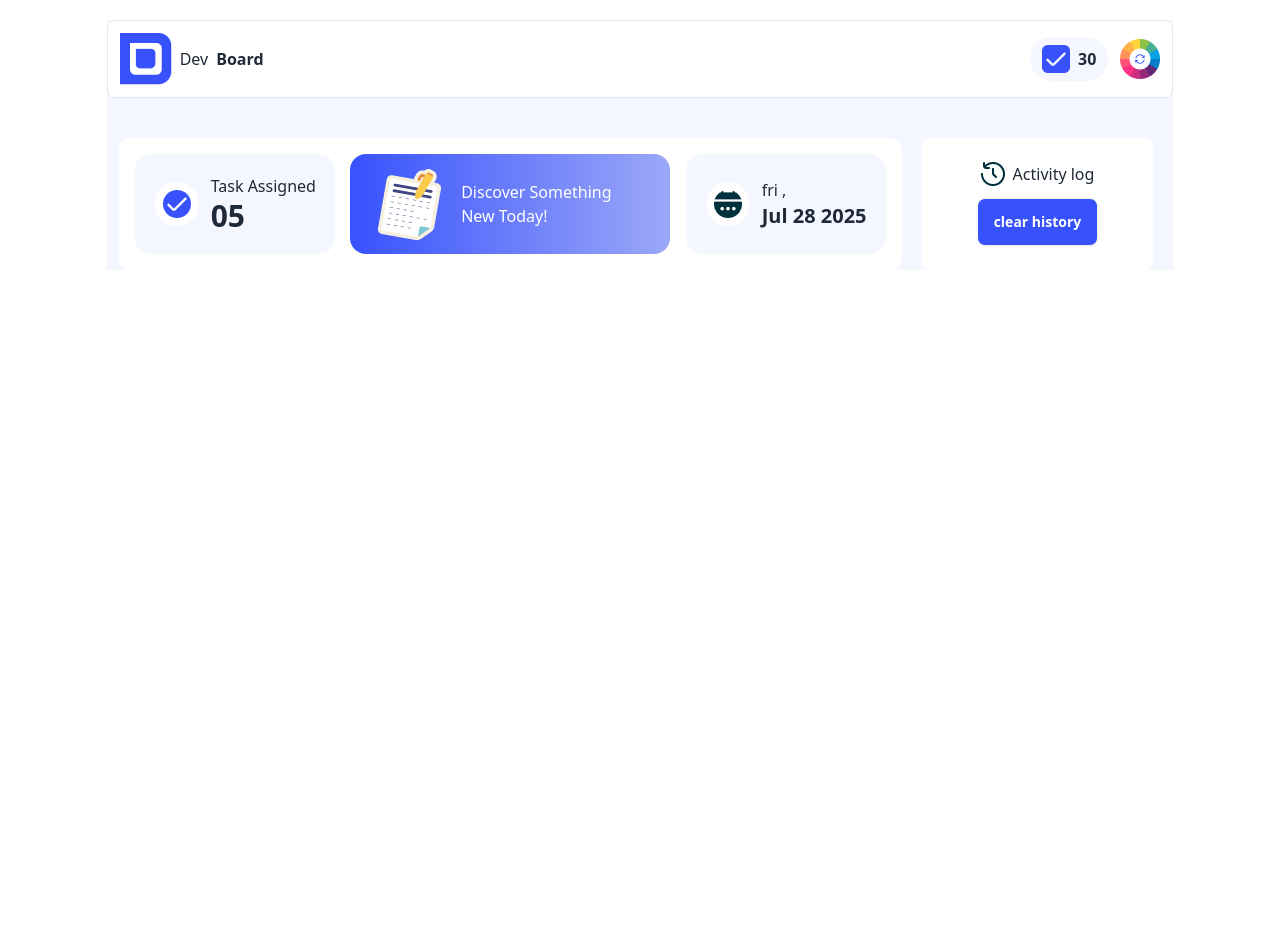
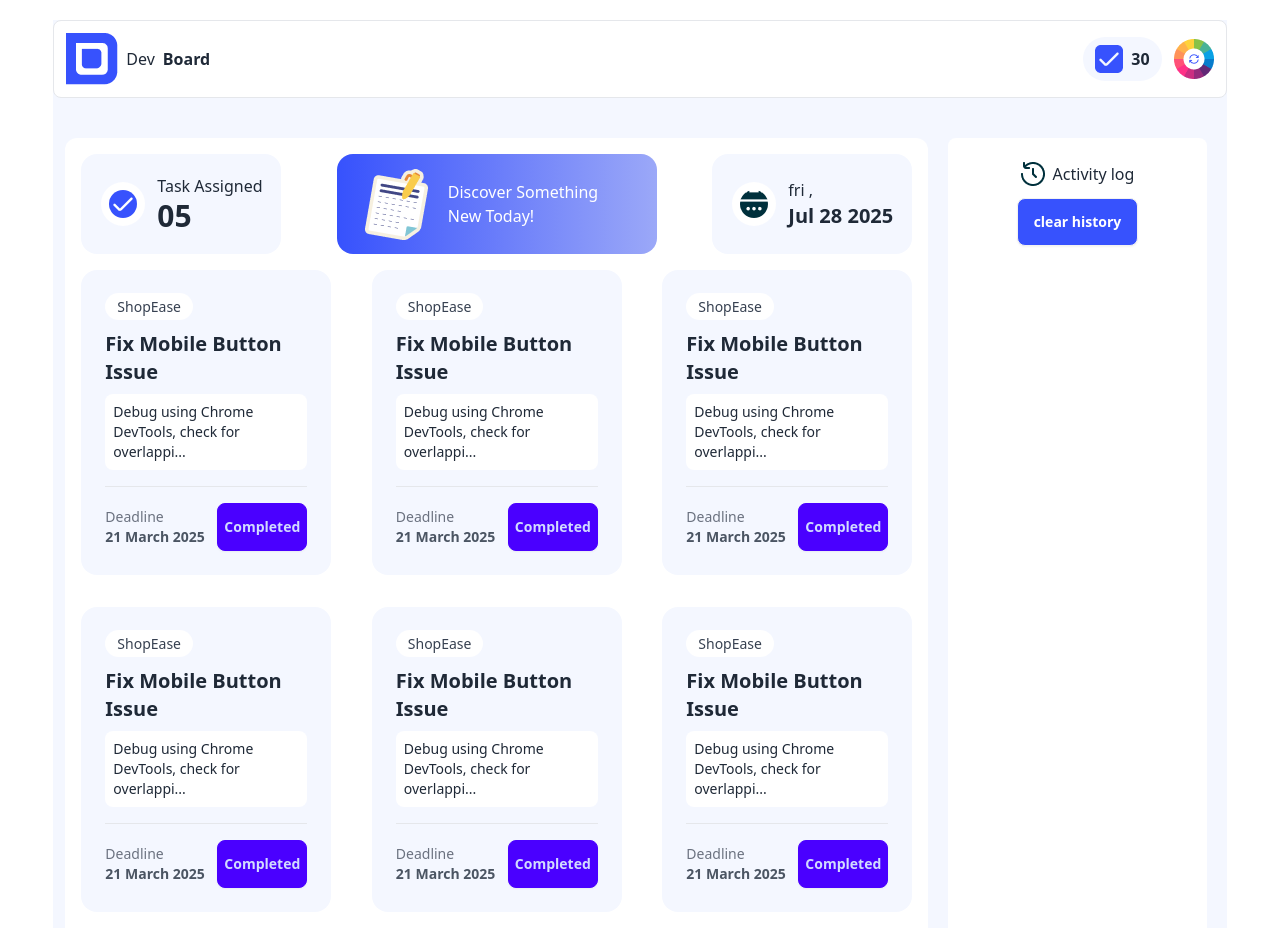
Before and after one commit to Fahad-smto/b11-assingment-04, a plain HTML site: page index.html in a window 1280 px wide. Before the commit the page ends 800 px from the top, so only its background shows below. Drawn offline with nearby package versions, Linux system fonts and the light colour scheme.

Commit message:
cards section has completed

```diff
--- a/index.html
+++ b/index.html
@@ -11,7 +11,7 @@
 
 </head>
 
-<body class="w-5/6 mx-auto mt-5 bg-[#F4F7FF] ">
+<body class="w-11/12 mx-auto mt-5 bg-[#F4F7FF] ">
   <header>
     <nav class="bg-white p-3 border rounded-lg">
       <div class="flex justify-between">
@@ -34,8 +34,8 @@
   <main>
 
 
-    <section class="grid grid-cols-12 gap-5 mt-10">
-      <div class="col-span-9 bg-white  justify-between flex rounded-xl p-4 ml-3">
+    <section class="grid grid-cols-4 gap-5 mt-10">
+      <div class="col-span-3 bg-white  justify-between flex rounded-xl p-4 ml-3 flex-wrap">
 
         <!-- one -->
         <div class="flex items-center gap-3 h-[100px] w-[200px] bg-[#F4F7FF] rounded-2xl ">
@@ -69,11 +69,103 @@
           </div>
         </div>
 
+
+
+
+        <!-- cards 01 -->
+        <div class="bg-[#F4F7FF] p-6 rounded-2xl w-[250px] my-4">
+          <span class="bg-white text-gray-700 text-sm px-3 py-1 rounded-2xl font-medium">ShopEase</span>
+          <h2 class="text-xl font-semibold mt-3">Fix Mobile Button Issue</h2>
+          <p class=" bg-white p-2 rounded-lg mt-2 text-sm">Debug using Chrome DevTools, check for overlappi...</p>
+          <div class="border-t mt-4 pt-4 flex justify-between items-center text-sm text-gray-600">
+              <div>
+                  <p class="text-gray-500">Deadline</p>
+                  <p class="font-semibold">21 March 2025</p>
+              </div>
+              <button class="w-[90px] btn btn-primary">Completed</button>
+          </div>
       </div>
+
+        <!-- cards 02-->
+        <div class="bg-[#F4F7FF] p-6 rounded-2xl w-[250px]  my-4">
+          <span class="bg-white text-gray-700 text-sm px-3 py-1 rounded-2xl font-medium">ShopEase</span>
+          <h2 class="text-xl font-semibold mt-3">Fix Mobile Button Issue</h2>
+          <p class=" bg-white p-2 rounded-lg mt-2 text-sm">Debug using Chrome DevTools, check for overlappi...</p>
+          <div class="border-t mt-4 pt-4 flex justify-between items-center text-sm text-gray-600">
+              <div>
+                  <p class="text-gray-500">Deadline</p>
+                  <p class="font-semibold">21 March 2025</p>
+              </div>
+              <button class="w-[90px] btn btn-primary">Completed</button>
+          </div>
+      </div>
+
+        <!-- cards 03-->
+        <div class="bg-[#F4F7FF] p-6 rounded-2xl w-[250px]  my-4">
+          <span class="bg-white text-gray-700 text-sm px-3 py-1 rounded-2xl font-medium">ShopEase</span>
+          <h2 class="text-xl font-semibold mt-3">Fix Mobile Button Issue</h2>
+          <p class=" bg-white p-2 rounded-lg mt-2 text-sm">Debug using Chrome DevTools, check for overlappi...</p>
+          <div class="border-t mt-4 pt-4 flex justify-between items-center text-sm text-gray-600">
+              <div>
+                  <p class="text-gray-500">Deadline</p>
+                  <p class="font-semibold">21 March 2025</p>
+              </div>
+              <button class="w-[90px] btn btn-primary">Completed</button>
+          </div>
+      </div>
+
+        <!-- cards 04-->
+        <div class="bg-[#F4F7FF] p-6 rounded-2xl w-[250px]  my-4">
+          <span class="bg-white text-gray-700 text-sm px-3 py-1 rounded-2xl font-medium">ShopEase</span>
+          <h2 class="text-xl font-semibold mt-3">Fix Mobile Button Issue</h2>
+          <p class=" bg-white p-2 rounded-lg mt-2 text-sm">Debug using Chrome DevTools, check for overlappi...</p>
+          <div class="border-t mt-4 pt-4 flex justify-between items-center text-sm text-gray-600">
+              <div>
+                  <p class="text-gray-500">Deadline</p>
+                  <p class="font-semibold">21 March 2025</p>
+              </div>
+              <button class="w-[90px] btn btn-primary">Completed</button>
+          </div>
+      </div>
+
+        <!-- cards 05-->
+        <div class="bg-[#F4F7FF] p-6 rounded-2xl w-[250px]  my-4">
+          <span class="bg-white text-gray-700 text-sm px-3 py-1 rounded-2xl font-medium">ShopEase</span>
+          <h2 class="text-xl font-semibold mt-3">Fix Mobile Button Issue</h2>
+          <p class=" bg-white p-2 rounded-lg mt-2 text-sm">Debug using Chrome DevTools, check for overlappi...</p>
+          <div class="border-t mt-4 pt-4 flex justify-between items-center text-sm text-gray-600">
+              <div>
+                  <p class="text-gray-500">Deadline</p>
+                  <p class="font-semibold">21 March 2025</p>
+              </div>
+              <button class="w-[90px] btn btn-primary">Completed</button>
+          </div>
+      </div>
+
+        <!-- cards 06-->
+        <div class="bg-[#F4F7FF] p-6 rounded-2xl w-[250px]  my-4">
+          <span class="bg-white text-gray-700 text-sm px-3 py-1 rounded-2xl font-medium">ShopEase</span>
+          <h2 class="text-xl font-semibold mt-3">Fix Mobile Button Issue</h2>
+          <p class=" bg-white p-2 rounded-lg mt-2 text-sm">Debug using Chrome DevTools, check for overlappi...</p>
+          <div class="border-t mt-4 pt-4 flex justify-between items-center text-sm text-gray-600">
+              <div>
+                  <p class="text-gray-500">Deadline</p>
+                  <p class="font-semibold">21 March 2025</p>
+              </div>
+              <button class="w-[90px] btn btn-primary">Completed</button>
+          </div>
+      </div>
+
+
+
+
+      </div>
+
+
 
       <!-- activity log -->
 
-      <div class="bg-white rounded-lg col-span-3 mr-5  ">
+      <div class="bg-white rounded-lg col-span-1 mr-5  ">
         <div class="flex gap-2 justify-center items-center mt-6">
           <div class="">
             <img src="./assets/activity.png" alt="">
@@ -84,13 +176,12 @@
         <button class="btn bg-[#3752FD] text-white">clear history</button>
        </div>
       </div>
-
     </section>
-
 
 
   </main>
 
+
 </body>
 
 </html>
```
